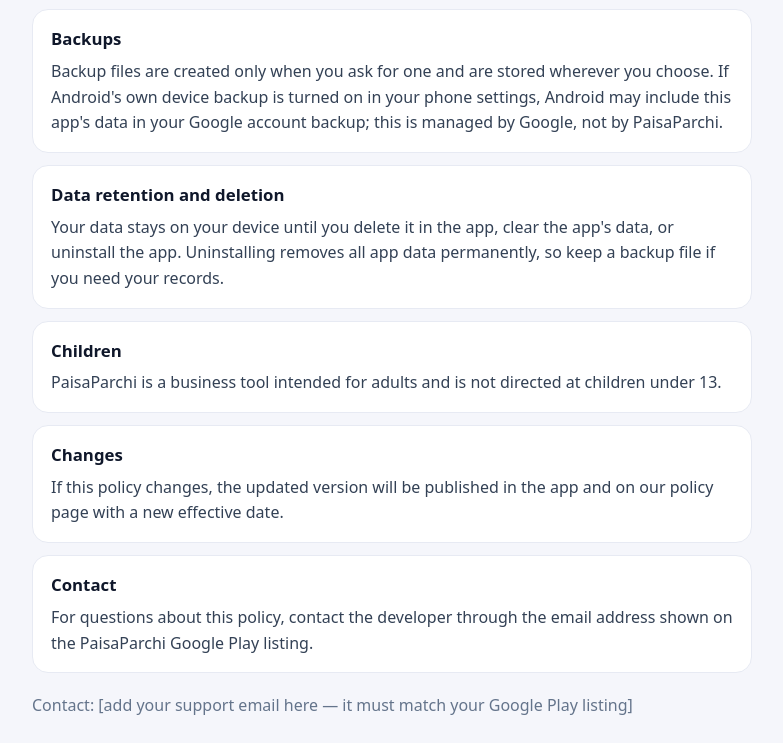
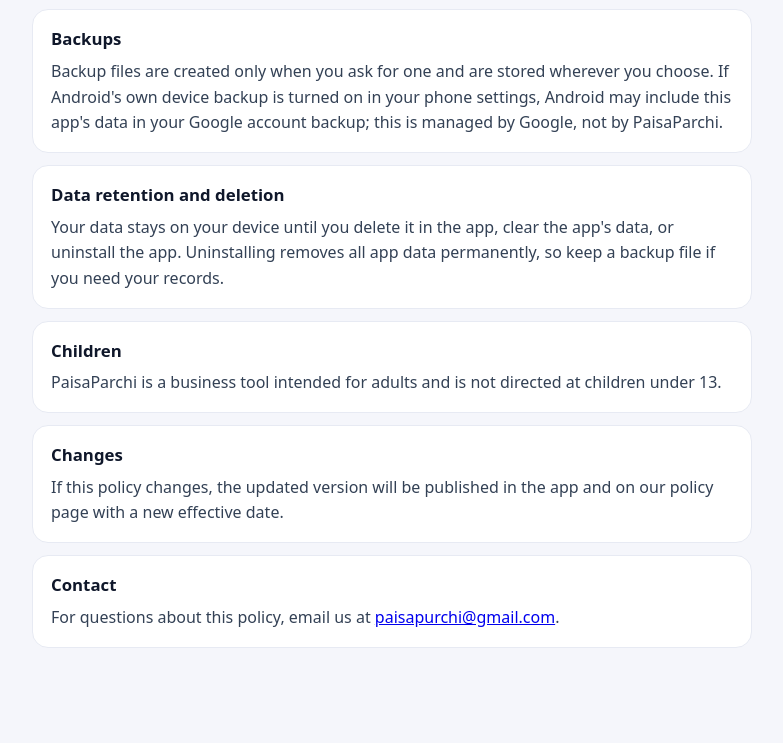
Before and after one commit to rustamsehars9/paisaparchi, a plain HTML site: page privacy-policy.html in a window 1280 px wide. Shown: the part 854-1597 px from the top of the page, without its empty margins (248-1031 px from the left). After the commit the page ends 1538 px from the top, so only its background shows below. Drawn offline with Linux system fonts and the light colour scheme.

Commit message:
Add support email to privacy policy, terms and site footer
Co-Authored-By: Claude Opus 5.5 <noreply@anthropic.com>

```diff
--- a/privacy-policy.html
+++ b/privacy-policy.html
@@ -13,5 +13,5 @@ h1{color:#4338ca;margin-bottom:4px}section{background:#fff;border:1px solid #e7e
 <section><h2>Data retention and deletion</h2><p>Your data stays on your device until you delete it in the app, clear the app's data, or uninstall the app. Uninstalling removes all app data permanently, so keep a backup file if you need your records.</p></section>
 <section><h2>Children</h2><p>PaisaParchi is a business tool intended for adults and is not directed at children under 13.</p></section>
 <section><h2>Changes</h2><p>If this policy changes, the updated version will be published in the app and on our policy page with a new effective date.</p></section>
-<section><h2>Contact</h2><p>For questions about this policy, contact the developer through the email address shown on the PaisaParchi Google Play listing.</p></section>
-<p class="muted" style="margin-top:20px">Contact: [add your support email here — it must match your Google Play listing]</p></body></html>
+<section><h2>Contact</h2><p>For questions about this policy, email us at <a href="mailto:paisapurchi@gmail.com">paisapurchi@gmail.com</a>.</p></section>
+</body></html>
```
Also changed, not shown: index.html (+1 -1 lines), terms.html (+1 -1 lines).
